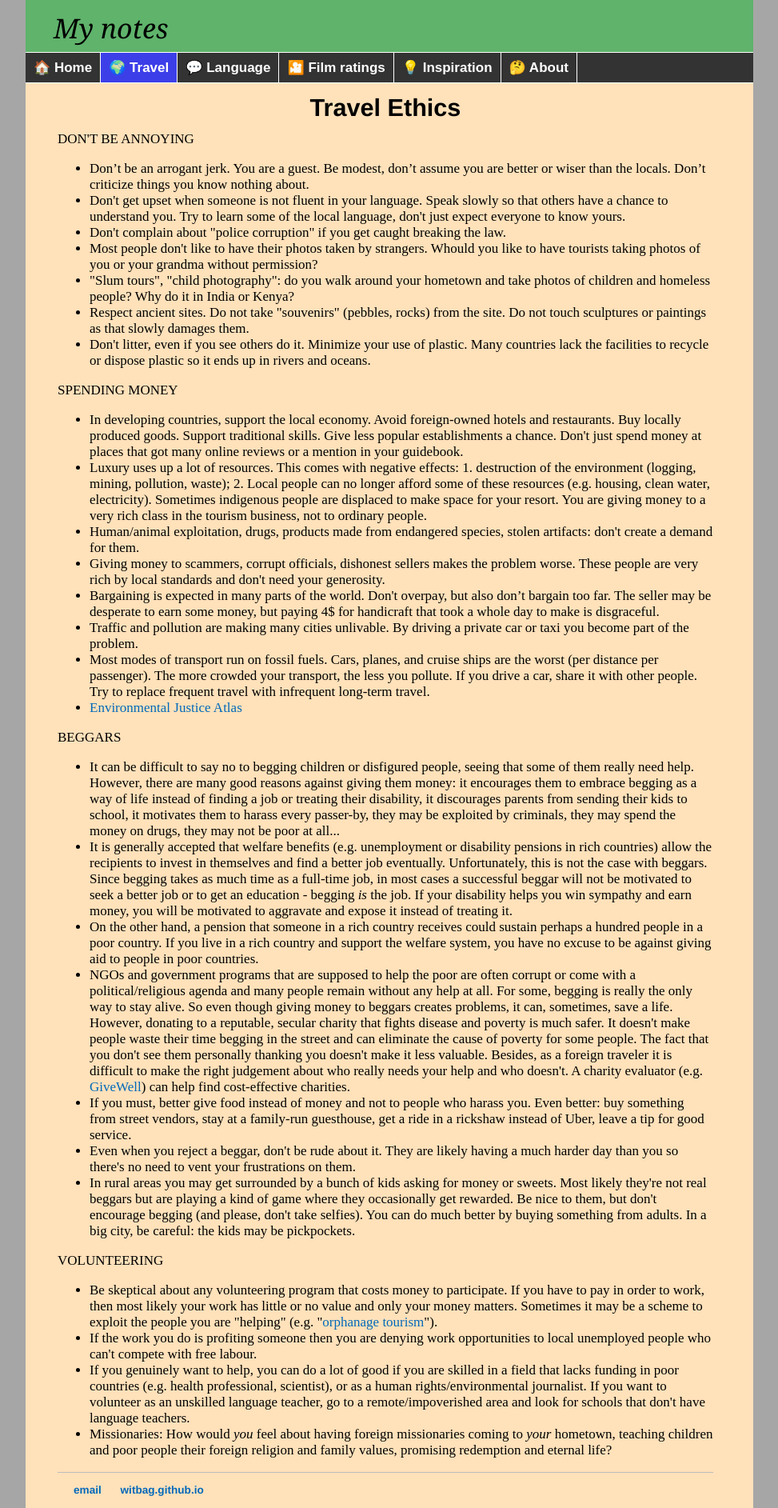
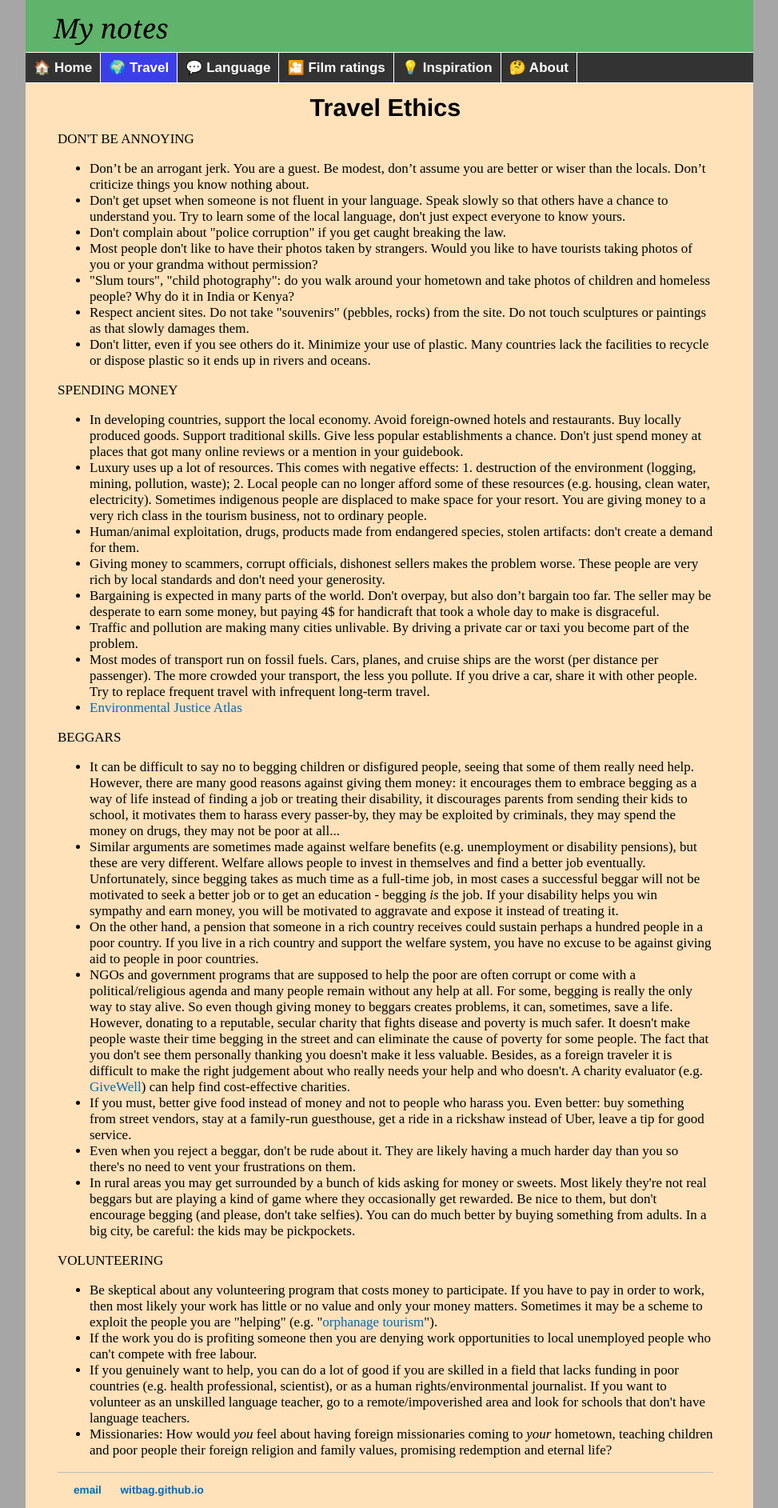
Before and after one commit to witbag/witbag.github.io, a Jekyll site: the page built from travel/ethics.html, in a window 1280 px wide. Shown: the whole page at 80% size, without its empty margins (153-1126 px from the left). Built offline with Jekyll 4.4.1, drawn with Linux system fonts in a browser that asks for light colours.

Commit message:
Update ethics.html

```diff
--- a/travel/ethics.html
+++ b/travel/ethics.html
@@ -13,7 +13,7 @@ title: Travel advice
 <li>Don’t be an arrogant jerk. You are a guest. Be modest, don’t assume you are better or wiser than the locals. Don’t criticize things you know nothing about.
 <li>Don't get upset when someone is not fluent in your language. Speak slowly so that others have a chance to understand you. Try to learn some of the local language, don't just expect everyone to know yours.
 <li>Don't complain about "police corruption" if you get caught breaking the law.
-<li>Most people don't like to have their photos taken by strangers. Whould you like to have tourists taking photos of you or your grandma without permission?
+<li>Most people don't like to have their photos taken by strangers. Would you like to have tourists taking photos of you or your grandma without permission?
 <li>"Slum tours", "child photography": do you walk around your hometown and take photos of children and homeless people? Why do it in India or Kenya?
 <li>Respect ancient sites. Do not take "souvenirs" (pebbles, rocks) from the site. Do not touch sculptures or paintings as that slowly damages them.
 <li>Don't litter, even if you see others do it. Minimize your use of plastic. Many countries lack the facilities to recycle or dispose plastic so it ends up in rivers and oceans.
@@ -32,7 +32,7 @@ title: Travel advice
 <a id="beggars"></a><p>BEGGARS</p>
 <ul>
 <li>It can be difficult to say no to begging children or disfigured people, seeing that some of them really need help. However, there are many good reasons against giving them money: it encourages them to embrace begging as a way of life instead of finding a job or treating their disability, it discourages parents from sending their kids to school, it motivates them to harass every passer-by, they may be exploited by criminals, they may spend the money on drugs, they may not be poor at all...
-<li>It is generally accepted that welfare benefits (e.g. unemployment or disability pensions in rich countries) allow the recipients to invest in themselves and find a better job eventually. Unfortunately, this is not the case with beggars. Since begging takes as much time as a full-time job, in most cases a successful beggar will not be motivated to seek a better job or to get an education - begging <i>is</i> the job. If your disability helps you win sympathy and earn money, you will be motivated to aggravate and expose it instead of treating it.
+<li>Similar arguments are sometimes made against welfare benefits (e.g. unemployment or disability pensions), but these are very different. Welfare allows people to invest in themselves and find a better job eventually. Unfortunately, since begging takes as much time as a full-time job, in most cases a successful beggar will not be motivated to seek a better job or to get an education - begging <i>is</i> the job. If your disability helps you win sympathy and earn money, you will be motivated to aggravate and expose it instead of treating it.
 <li>On the other hand, a pension that someone in a rich country receives could sustain perhaps a hundred people in a poor country. If you live in a rich country and support the welfare system, you have no excuse to be against giving aid to people in poor countries.
 <li>NGOs and government programs that are supposed to help the poor are often corrupt or come with a political/religious agenda and many people remain without any help at all. For some, begging is really the only way to stay alive. So even though giving money to beggars creates problems, it can, sometimes, save a life. However, donating to a reputable, secular charity that fights disease and poverty is much safer. It doesn't make people waste their time begging in the street and can eliminate the cause of poverty for some people. The fact that you don't see them personally thanking you doesn't make it less valuable. Besides, as a foreign traveler it is difficult to make the right judgement about who really needs your help and who doesn't. A charity evaluator (e.g. <a href="https://www.givewell.org/" target=_blank>GiveWell</a>) can help find cost-effective charities.
 <li>If you must, better give food instead of money and not to people who harass you. Even better: buy something from street vendors, stay at a family-run guesthouse, get a ride in a rickshaw instead of Uber, leave a tip for good service.
```
